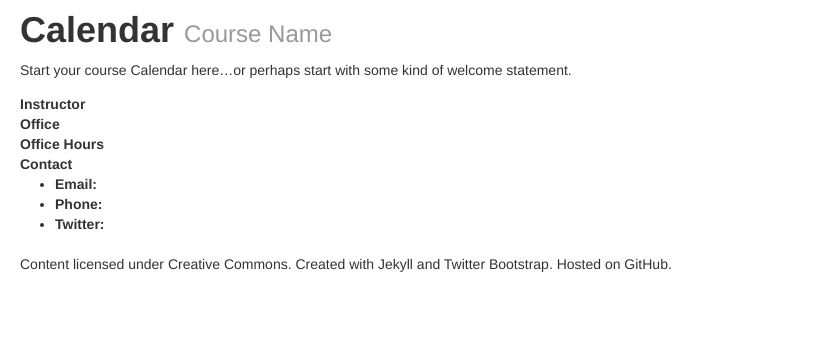
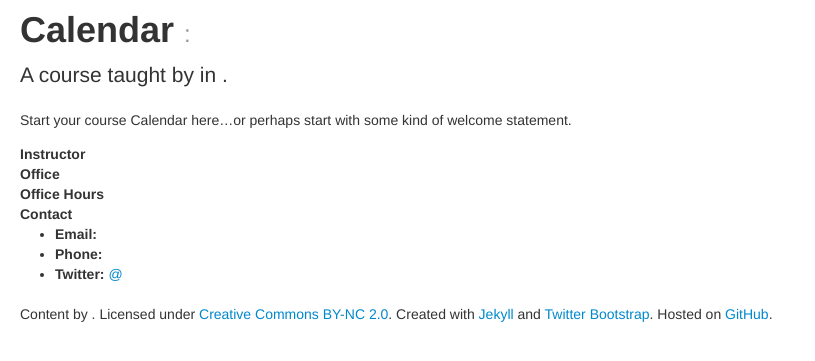
Before and after one commit to karlstolley/github-course-starter, a Jekyll site: the page built from index.md, in a window 1280 px wide. Shown: the top 361 px of the page, without its empty margins (0-815 px from the left). Built offline with Jekyll 4.4.1, drawn with Linux system fonts in a browser that asks for light colours.

```diff
--- a/_config.yml
+++ b/_config.yml
@@ -0,0 +1,27 @@
+# Jekyll configuration; see https://github.com/mojombo/jekyll/wiki/Configuration
+# Note: Jekyll configuration settings may not be respected by GitHub Pages.
+# Read the friendly manual: https://help.github.com/articles/using-jekyll-with-pages
+
+
+# Course-site specific configuration:
+course:
+  # Enter a base path if needed; not necessary for testing at localhost:4000/
+  # or if your site is hosted at a simple URL like http://example.com/
+  # But, if something comes after the .com/, you should enter it here.
+  # E.g., for http://example.com/530/ you'd enter 530/ for base_path:
+  base_path:
+  # E.g., ENGL 536
+  number:
+  name:
+  # Keep the description brief, about 140 chars
+  description: A graduate course in the theory and practice of standards-based web design.
+  # E.g., Spring 2013:
+  term:
+  instructor:
+    name:
+    office:
+    office_hours:
+    email:
+    phone:
+    # No @ before your username; e.g., twitter, not @twitter
+    twitter:
--- a/_includes/course_header.html
+++ b/_includes/course_header.html
@@ -1,2 +1,4 @@
-<h1>{{page.title}} <small>Course Name</small></h1>
-<h2>{{page.instructor}}</h2>
+<h1>{{page.title}} <small>{{ site.course.number }}: {{ site.course.name }}</small></h1>
+<p class="lead">
+  A course taught by {{ site.course.instructor.name }} in {{ site.course.term }}.
+</p>
--- a/_includes/credits_and_license.html
+++ b/_includes/credits_and_license.html
@@ -1,4 +1,8 @@
 <p>
-  Content licensed under Creative Commons. Created with Jekyll and Twitter Bootstrap. Hosted on
-  GitHub.
+  Content by {{ site.course.instructor.name }}.
+  Licensed under
+  <a href="http://creativecommons.org/licenses/by-nc/2.0/" rel="licence">Creative Commons BY-NC 2.0</a>.
+  Created with <a href="https://github.com/mojombo/jekyll">Jekyll</a>
+  and <a href="http://twitter.github.com/boostrap/">Twitter Bootstrap</a>.
+  Hosted on <a href="http://github.com/">GitHub</a>.
 </p>
--- a/_includes/instructor_info.html
+++ b/_includes/instructor_info.html
@@ -1,16 +1,16 @@
 <dl id="instructor_info">
   <dt>Instructor</dt>
-  <dd>{{page.instructor}}</dd>
+  <dd>{{ site.course.instructor.name }}</dd>
   <dt>Office</dt>
-  <dd></dd>
+  <dd>{{ site.course.instructor.office }}</dd>
   <dt>Office Hours</dt>
-  <dd></dd>
+  <dd>{{ site.course.instructor.office_hours }}</dd>
   <dt>Contact</dt>
   <dd>
     <ul id="contact">
-      <li><b>Email:</b> </li>
-      <li><b>Phone:</b> </li>
-      <li><b>Twitter:</b> </li>
+      <li><b>Email:</b> {{ site.course.instructor.email }}</li>
+      <li><b>Phone:</b> {{ site.course.instructor.phone }}</li>
+      <li><b>Twitter:</b> <a href="http://twitter.com/{{ site.course.instructor.twitter }}">@{{ site.course.instructor.twitter }}</a></li>
     </ul>
   </dd>
 </dl>
--- a/_layouts/default.html
+++ b/_layouts/default.html
@@ -2,16 +2,19 @@
 <html lang="en">
 <head>
   <meta charset="utf-8">
-  <title>Course Name: {{page.title}}</title>
+  <title>{{site.course.name}}: {{page.title}}</title>
 
   <!--Set the viewport to handle responsive design-->
   <meta name="viewport" content="width=device-width, initial-scale=1.0">
 
-  <link rel="stylesheet" media="screen" href="assets/css/screen.css">
-  <link rel="stylesheet" media="print" href="assets/css/print.css">
+  <meta name="author" content="{{ site.course.instructor.name }}">
+  <meta name="description" content="{{ site.course.description }}">
+
+  <link rel="stylesheet" media="screen" href="/{{site.course.base_url}}assets/css/screen.css">
+  <link rel="stylesheet" media="print" href="/{{site.course.base_url}}assets/css/print.css">
 
   <!--[if lt IE 9]>
-    <script src="assets/js/html5.js"></script>
+    <script src="/{{site.course.base_url}}assets/js/html5.js"></script>
   <![endif]-->
 
 </head>
@@ -39,7 +42,7 @@
 
 <!--jQuery & Twitter Bootstrap JavaScript-->
 <script type="javascript" src="//ajax.googleapis.com/ajax/libs/jquery/1.8.2/jquery.min.js"></script>
-<script type="javascript" src="assets/js/bootstrap.min.js"></script>
+<script type="javascript" src="/{{site.course.base_url}}assets/js/bootstrap.min.js"></script>
 
 </body>
 </html>
--- a/index.md
+++ b/index.md
@@ -1,6 +1,5 @@
 ---
 title: Calendar
-instructor:
 layout: default
 ---
 
```
Also changed, not shown: _starter.md (+0 -1 lines).
